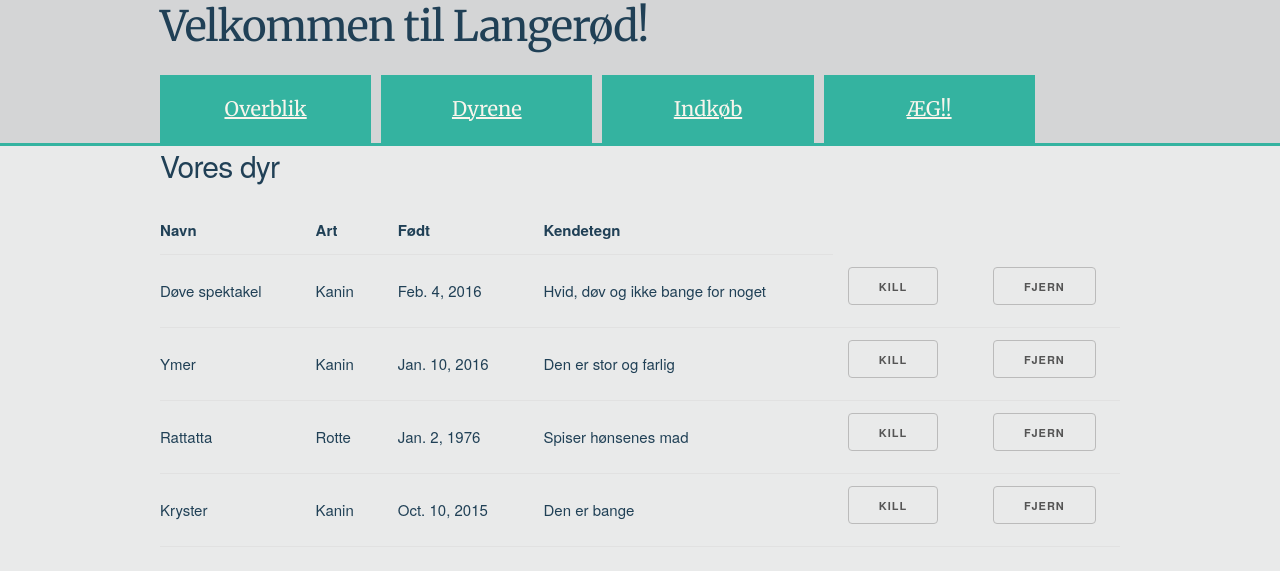
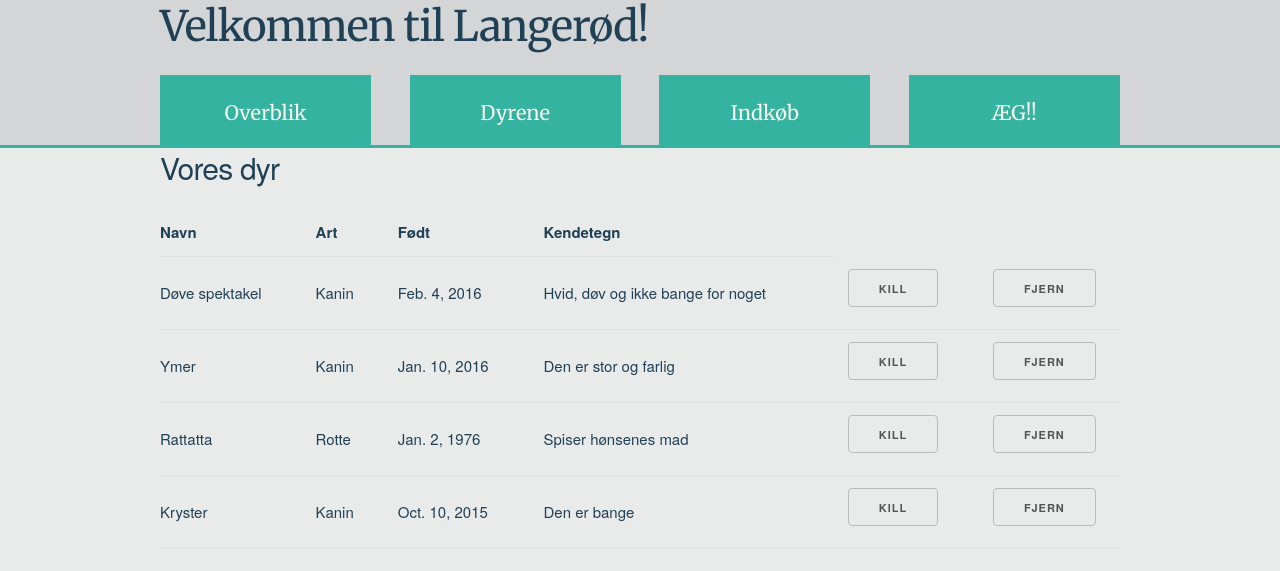
Before and after one commit to Wullum/wullum, a Django app: page /animals/ in a window 1280 px wide. Shown: the top 571 px of the page. Run offline with Django 3.2, Linux system fonts and the light colour scheme; data comes from the database, SQL or seed files in the repository; both versions use the stored data as it was after the commit.

Commit message:
Start individual animal-page

```diff
--- a/wullum/animals/models.py
+++ b/wullum/animals/models.py
@@ -1,4 +1,5 @@
 from django.db import models
+from django.template.defaultfilters import slugify
 
 # Create your models here.
 class Animals(models.Model):
@@ -15,8 +16,13 @@ class Animals(models.Model):
     eye_colour = models.CharField(max_length=100)
     blue_eyed_white = models.CharField(max_length=50)
     genotype = models.CharField(max_length = 50)
+    slug = models.SlugField()
 
-
+    def save(self, *args, **kwargs):
+        #if self.id is None:
+           # self.slug = slugify(self.animal_name)
+        self.slug = slugify(self.animal_name)
+        super(Animals, self).save(*args, **kwargs)
 
     class Meta:
         verbose_name_plural = "Animals"
--- a/wullum/animals/static/animals/styles.css
+++ b/wullum/animals/static/animals/styles.css
@@ -47,39 +47,69 @@ a {
   position:relative;
   top:15px;
 }
-/*
-.selector {
-  height:70px;
-  border-radius:1px 1px 50px 20px;
-  background-color:#D4D5D6;
-  margin-bottom:5px;
-  margin-right:0;
-  margin-left:0;
-  padding-top:0;
-  text-align:center;
-  font-family: 'Merriweather', serif;
-  font-size: 2rem;
-  border: 1px solid #E9EAEA;
-}*/
 
 .selector {
   height:70px;
   background-color:#34B3A0;
   margin-bottom:0;
   margin-right:0;
-  margin-left:10px;
+  margin-left:0px;
   padding-top:0;
   text-align:center;
   font-family: 'Merriweather', serif;
   font-size: 2rem;
+  text-decoration:none;
   color:#F8F5EC;
   border-top: 2px solid #D4D5D6;
+  position:relative;
+  display:inline-block;
+  min-width:100%;
+  vertical-align:middle;
+  line-height:75px;
 }
 
 .selector a {
   font-family: 'Merriweather', serif;
   font-size:2rem;
   color:#F8F5EC;
+  text-align:center;
+  position:absolute;
+}
+
+.selector:hover {
+  background-color:#298f80;
+  color:#F8F5EC;
+  text-decoration:underline;
+}
+
+.dropdown:hover .dropdown-content {
+  display: block;
+  color:#F8F5EC;
+}
+
+.dropdown-content {
+  display:none;
+  position:absolute;
+  background-color:#34B3A0;
+  box-shadow:0px 8px 16px 0px rgba(0,0,0,0.2);
+  z-index:9999;
+  width:inherit;
+  text-align:center;
+}
+
+.dropdown-content a {
+  display:block;
+  padding:12px 5px;
+  font-family: 'Merriweather', serif;
+  font-size: 1.8rem;
+  text-decoration:none;
+  color:#F8F5EC;
+  border-top: solid 1px #FDFDFD;
+}
+
+.dropdown-content a:hover {
+  background-color:#298f80;
+  text-decoration:underline;
 }
 
 .down {
--- a/wullum/animals/templates/animals/base.html
+++ b/wullum/animals/templates/animals/base.html
@@ -20,10 +20,26 @@
           </div>
         </div>
         <div class="row">
-          <div class="three columns selector"><a class="down" href="{% url 'animals:index' %}">Overblik</a></div>
-          <div class="three columns selector"><a class="down" href="{% url 'animals:all' %}">Dyrene</a></div>
-          <div class="three columns selector"><a class="down" href="">Indkøb</a></div>
-          <div class="three columns selector"><a class="down" href="">ÆG!!</a></div>
+          <div class="three columns">
+          <a class="selector" href="{% url 'animals:index' %}">Overblik</a>
+
+          </div>
+
+          <div class="three columns dropdown">
+              <a class="selector" href="{% url 'animals:all' %}">Dyrene</a>
+               <div class="dropdown-content">
+                <a href="#">Kaniner</a>
+                <a href="#">Høns</a>
+                <a href="#">Geder</a>
+          </div>
+          </div>
+
+          <div class="three columns">
+              <a class="selector" href="">Indkøb</a>
+          </div>
+          <div class="three columns">
+              <a class="selector" href="">ÆG!!</a>
+          </div>
         </div>
       </div>
     </div>
--- a/wullum/animals/urls.py
+++ b/wullum/animals/urls.py
@@ -6,4 +6,5 @@ app_name = 'animals'
 urlpatterns = [
     url(r'^$', views.index, name='index'),
     url(r'^all/$', views.all, name='all'),
+    url(r'^(?P<animal_name_slug>[\w\-]+)/$', views.animal, name='animal'),
 ]
--- a/wullum/animals/views.py
+++ b/wullum/animals/views.py
@@ -37,3 +37,15 @@ def all(request):
         form = AddAnimal()
 
     return render(request, 'animals/all.html', {'animal_list': animal_list, 'form': form})
+
+def animal(request, animal_name_slug):
+    context_dict = {}
+
+    try:
+        animal = Animals.objects.get(slug=animal_name_slug)
+        context_dict['animal_name'] = Animal.animal_name
+
+    except Animals.DoesNotExist:
+        pass
+
+    return render(request, 'animals/animal.html', context_dict)
```
Also changed, not shown: wullum/animals/templates/animals/animal.html (added, +7 -0 lines), wullum/db.sqlite3.
